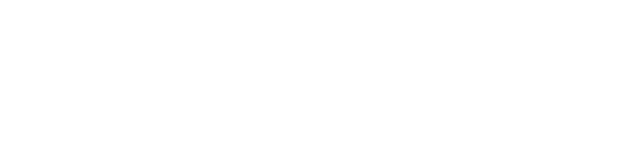
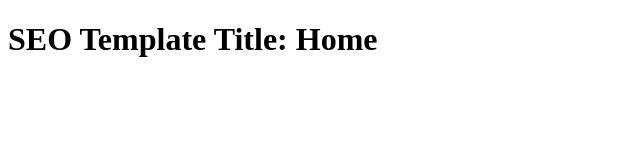
Before and after one commit to myungjaeyu/seo-optimize, a plain HTML site: page index.html in a window 1280 px wide. Shown: the whole page, without its empty margins (0-640 px from the left). Drawn offline with Linux system fonts and the light colour scheme.

Commit message:
feat: Add h1 tag. - How to Create the Perfect H1 Tag for SEO - https://neilpatel.com/blog/h1-tag/

```diff
--- a/index.html
+++ b/index.html
@@ -28,5 +28,8 @@
   </head>
   <body>
 
+    <h1>SEO Template Title: Home</h1>
+    <!-- How to Create the Perfect H1 Tag for SEO: https://neilpatel.com/blog/h1-tag/ -->
+
   </body>
 </html>
```
